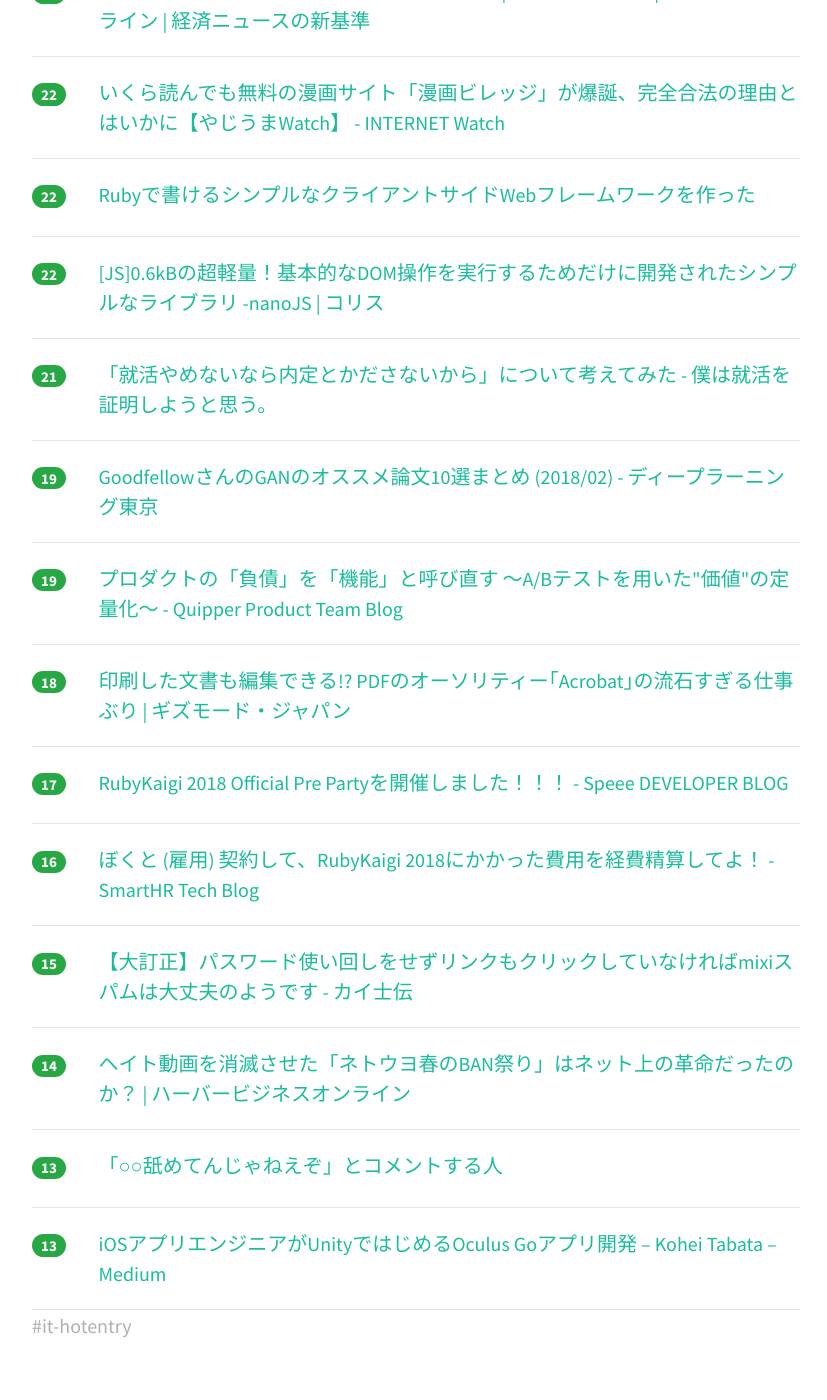
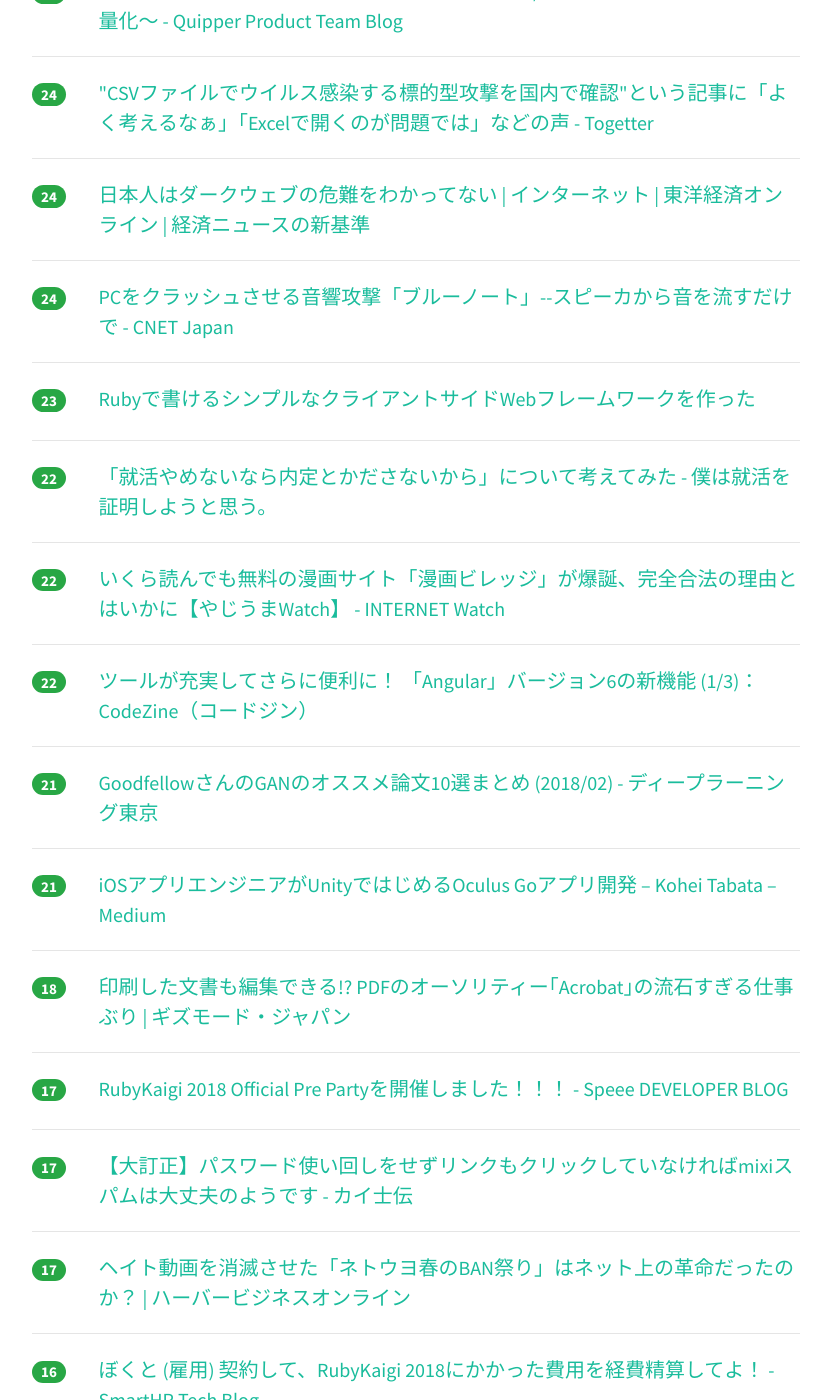
Before and after one commit to yatta47/hatena-matome-site, a Jekyll site: the page built from _posts/2018-05-31-hatena.md, in a window 1280 px wide and 1400 px high, scrolled down 2427 px. Shown: the whole window, without its empty margins (224-1051 px from the left). Built offline with Jekyll 4.4.1, drawn with Linux system fonts in a browser that asks for light colours; nearby versions of some CDN libraries; some of the changed text lies outside the part shown.

Commit message:
Updated 2018-05-31

```diff
--- a/_posts/2018-05-31-hatena.md
+++ b/_posts/2018-05-31-hatena.md
@@ -1,10 +1,10 @@
 ---
 layout: post
 title:  "2018-05-31 はてぶIT"
-date:   2018-05-31 14:02:28
+date:   2018-05-31 15:01:24
 tags: [it-hotentry]
 ---
-35 件のデータあり
+38 件のデータあり
 
 <hr><div class="row">
 <div class="col-1"><span class="badge badge-pill badge-success h2">965</span></div>
@@ -12,33 +12,38 @@ tags: [it-hotentry]
 </div>
 <hr>
 <div class="row">
-<div class="col-1"><span class="badge badge-pill badge-success h2">289</span></div>
+<div class="col-1"><span class="badge badge-pill badge-success h2">348</span></div>
 <div class="col-11"><a href='http://eiki.hatenablog.jp/entry/meteo_fall' target='_blank'>メテオフォール型開発 - 実践ゲーム製作メモ帳2</a></div>
 </div>
 <hr>
 <div class="row">
-<div class="col-1"><span class="badge badge-pill badge-success h2">153</span></div>
+<div class="col-1"><span class="badge badge-pill badge-success h2">165</span></div>
+<div class="col-11"><a href='http://twitter.com/yohei_tsushima/status/1001818238194511874' target='_blank'>つしまようへいさんのツイート: "竹中氏、衝撃的な発言。増やす気満々じゃん。 「これ（高度プロフェッショナル制度）を入れていかないと日本経済の明日はないと風に思うんですね。ま</a></div>
+</div>
+<hr>
+<div class="row">
+<div class="col-1"><span class="badge badge-pill badge-success h2">161</span></div>
 <div class="col-11"><a href='https://amalog.hateblo.jp/entry/kaggle-pandas-tips' target='_blank'>Kaggleで使えるpandasテクニック集 - 天色グラフィティ</a></div>
 </div>
 <hr>
 <div class="row">
-<div class="col-1"><span class="badge badge-pill badge-success h2">148</span></div>
-<div class="col-11"><a href='http://twitter.com/yohei_tsushima/status/1001818238194511874' target='_blank'>つしまようへいさんのツイート: "竹中氏、衝撃的な発言。増やす気満々じゃん。 「これ（高度プロフェッショナル制度）を入れていかないと日本経済の明日はないと風に思うんですね。ま</a></div>
+<div class="col-1"><span class="badge badge-pill badge-success h2">73</span></div>
+<div class="col-11"><a href='http://techlife.cookpad.com/entry/2018/05/31/080000' target='_blank'>オフィス・AWS環境をセキュリティ監視するためのログ収集 - クックパッド開発者ブログ</a></div>
 </div>
 <hr>
 <div class="row">
-<div class="col-1"><span class="badge badge-pill badge-success h2">53</span></div>
+<div class="col-1"><span class="badge badge-pill badge-success h2">68</span></div>
 <div class="col-11"><a href='https://internet.watch.impress.co.jp/docs/special/1124760.html' target='_blank'>6月11日以降、Google Maps APIによる地図表示が薄暗くなる／エラーになるケースも――「Google Maps Platform」移行でいったい何が変わる？　利用者は、APIキーと課金設定の確認を - INTERNET Watch</a></div>
 </div>
 <hr>
 <div class="row">
-<div class="col-1"><span class="badge badge-pill badge-success h2">52</span></div>
-<div class="col-11"><a href='http://techlife.cookpad.com/entry/2018/05/31/080000' target='_blank'>オフィス・AWS環境をセキュリティ監視するためのログ収集 - クックパッド開発者ブログ</a></div>
+<div class="col-1"><span class="badge badge-pill badge-success h2">62</span></div>
+<div class="col-11"><a href='https://mattn.kaoriya.net/software/lang/go/20180531104907.htm' target='_blank'>Big Sky :: Go 言語の非同期パターン</a></div>
 </div>
 <hr>
 <div class="row">
-<div class="col-1"><span class="badge badge-pill badge-success h2">43</span></div>
-<div class="col-11"><a href='https://mattn.kaoriya.net/software/lang/go/20180531104907.htm' target='_blank'>Big Sky :: Go 言語の非同期パターン</a></div>
+<div class="col-1"><span class="badge badge-pill badge-success h2">44</span></div>
+<div class="col-11"><a href='http://careerhack.en-japan.com/report/detail/969' target='_blank'>言葉を曖昧に使うの、やめませんか？ ツイッターを使った“言葉の筋トレ”のススメ | CAREER HACK</a></div>
 </div>
 <hr>
 <div class="row">
@@ -62,18 +67,13 @@ tags: [it-hotentry]
 </div>
 <hr>
 <div class="row">
-<div class="col-1"><span class="badge badge-pill badge-success h2">37</span></div>
-<div class="col-11"><a href='http://careerhack.en-japan.com/report/detail/969' target='_blank'>言葉を曖昧に使うの、やめませんか？ ツイッターを使った“言葉の筋トレ”のススメ | CAREER HACK</a></div>
+<div class="col-1"><span class="badge badge-pill badge-success h2">36</span></div>
+<div class="col-11"><a href='https://mzp.hatenablog.com/entry/2018/05/30/225643' target='_blank'>⏰時短勤務 - みずぴー日記</a></div>
 </div>
 <hr>
 <div class="row">
 <div class="col-1"><span class="badge badge-pill badge-success h2">34</span></div>
 <div class="col-11"><a href='https://speakerdeck.com/terrierscript/frontend-history' target='_blank'>frontend-history // Speaker Deck</a></div>
-</div>
-<hr>
-<div class="row">
-<div class="col-1"><span class="badge badge-pill badge-success h2">34</span></div>
-<div class="col-11"><a href='https://mzp.hatenablog.com/entry/2018/05/30/225643' target='_blank'>⏰時短勤務 - みずぴー日記</a></div>
 </div>
 <hr>
 <div class="row">
@@ -84,6 +84,11 @@ tags: [it-hotentry]
 <div class="row">
 <div class="col-1"><span class="badge badge-pill badge-success h2">32</span></div>
 <div class="col-11"><a href='https://aws.amazon.com/blogs/aws/built-in-authentication-in-alb/' target='_blank'>Simplify Login with Application Load Balancer Built-in Authentication | AWS News Blog</a></div>
+</div>
+<hr>
+<div class="row">
+<div class="col-1"><span class="badge badge-pill badge-success h2">31</span></div>
+<div class="col-11"><a href='https://coliss.com/articles/build-websites/operation/javascript/dom-manipulation-library-nanojs.html' target='_blank'>[JS]0.6kBの超軽量！基本的なDOM操作を実行するためだけに開発されたシンプルなライブラリ -nanoJS | コリス</a></div>
 </div>
 <hr>
 <div class="row">
@@ -107,6 +112,11 @@ tags: [it-hotentry]
 </div>
 <hr>
 <div class="row">
+<div class="col-1"><span class="badge badge-pill badge-success h2">26</span></div>
+<div class="col-11"><a href='http://quipper.hatenablog.com/entry/2018/05/31/080000' target='_blank'>プロダクトの「負債」を「機能」と呼び直す 〜A/Bテストを用いた"価値"の定量化〜 - Quipper Product Team Blog</a></div>
+</div>
+<hr>
+<div class="row">
 <div class="col-1"><span class="badge badge-pill badge-success h2">24</span></div>
 <div class="col-11"><a href='https://togetter.com/li/1232284' target='_blank'>"CSVファイルでウイルス感染する標的型攻撃を国内で確認"という記事に「よく考えるなぁ」「Excelで開くのが問題では」などの声 - Togetter</a></div>
 </div>
@@ -117,33 +127,38 @@ tags: [it-hotentry]
 </div>
 <hr>
 <div class="row">
+<div class="col-1"><span class="badge badge-pill badge-success h2">24</span></div>
+<div class="col-11"><a href='https://japan.cnet.com/article/35120062/' target='_blank'>PCをクラッシュさせる音響攻撃「ブルーノート」--スピーカから音を流すだけで - CNET Japan</a></div>
+</div>
+<hr>
+<div class="row">
+<div class="col-1"><span class="badge badge-pill badge-success h2">23</span></div>
+<div class="col-11"><a href='https://qiita.com/yhara/items/07eeb2c165e35964db76' target='_blank'>Rubyで書けるシンプルなクライアントサイドWebフレームワークを作った</a></div>
+</div>
+<hr>
+<div class="row">
+<div class="col-1"><span class="badge badge-pill badge-success h2">22</span></div>
+<div class="col-11"><a href='http://skogaku.hatenablog.com/entry/2018/05/31/000250' target='_blank'>「就活やめないなら内定とかださないから」について考えてみた - 僕は就活を証明しようと思う。</a></div>
+</div>
+<hr>
+<div class="row">
 <div class="col-1"><span class="badge badge-pill badge-success h2">22</span></div>
 <div class="col-11"><a href='https://internet.watch.impress.co.jp/docs/yajiuma/1124788.html' target='_blank'>いくら読んでも無料の漫画サイト「漫画ビレッジ」が爆誕、完全合法の理由とはいかに【やじうまWatch】 - INTERNET Watch</a></div>
 </div>
 <hr>
 <div class="row">
 <div class="col-1"><span class="badge badge-pill badge-success h2">22</span></div>
-<div class="col-11"><a href='https://qiita.com/yhara/items/07eeb2c165e35964db76' target='_blank'>Rubyで書けるシンプルなクライアントサイドWebフレームワークを作った</a></div>
-</div>
-<hr>
-<div class="row">
-<div class="col-1"><span class="badge badge-pill badge-success h2">22</span></div>
-<div class="col-11"><a href='https://coliss.com/articles/build-websites/operation/javascript/dom-manipulation-library-nanojs.html' target='_blank'>[JS]0.6kBの超軽量！基本的なDOM操作を実行するためだけに開発されたシンプルなライブラリ -nanoJS | コリス</a></div>
+<div class="col-11"><a href='https://codezine.jp/article/detail/10850' target='_blank'>ツールが充実してさらに便利に！ 「Angular」バージョン6の新機能 (1/3)：CodeZine（コードジン）</a></div>
 </div>
 <hr>
 <div class="row">
 <div class="col-1"><span class="badge badge-pill badge-success h2">21</span></div>
-<div class="col-11"><a href='http://skogaku.hatenablog.com/entry/2018/05/31/000250' target='_blank'>「就活やめないなら内定とかださないから」について考えてみた - 僕は就活を証明しようと思う。</a></div>
-</div>
-<hr>
-<div class="row">
-<div class="col-1"><span class="badge badge-pill badge-success h2">19</span></div>
 <div class="col-11"><a href='http://deeplearning.hateblo.jp/entry/2018/04/05/162438' target='_blank'>GoodfellowさんのGANのオススメ論文10選まとめ (2018/02) - ディープラーニング東京</a></div>
 </div>
 <hr>
 <div class="row">
-<div class="col-1"><span class="badge badge-pill badge-success h2">19</span></div>
-<div class="col-11"><a href='http://quipper.hatenablog.com/entry/2018/05/31/080000' target='_blank'>プロダクトの「負債」を「機能」と呼び直す 〜A/Bテストを用いた"価値"の定量化〜 - Quipper Product Team Blog</a></div>
+<div class="col-1"><span class="badge badge-pill badge-success h2">21</span></div>
+<div class="col-11"><a href='https://medium.com/@koheitabata/15394098d68e' target='_blank'>iOSアプリエンジニアがUnityではじめるOculus Goアプリ開発 – Kohei Tabata – Medium</a></div>
 </div>
 <hr>
 <div class="row">
@@ -157,18 +172,18 @@ tags: [it-hotentry]
 </div>
 <hr>
 <div class="row">
-<div class="col-1"><span class="badge badge-pill badge-success h2">16</span></div>
-<div class="col-11"><a href='http://tech.smarthr.jp/entry/2018/05/31/100000' target='_blank'>ぼくと (雇用) 契約して、RubyKaigi 2018にかかった費用を経費精算してよ！ - SmartHR Tech Blog</a></div>
-</div>
-<hr>
-<div class="row">
-<div class="col-1"><span class="badge badge-pill badge-success h2">15</span></div>
+<div class="col-1"><span class="badge badge-pill badge-success h2">17</span></div>
 <div class="col-11"><a href='https://bloggingfrom.tv/wp/2018/05/31/15650' target='_blank'>【大訂正】パスワード使い回しをせずリンクもクリックしていなければmixiスパムは大丈夫のようです - カイ士伝</a></div>
 </div>
 <hr>
 <div class="row">
-<div class="col-1"><span class="badge badge-pill badge-success h2">14</span></div>
+<div class="col-1"><span class="badge badge-pill badge-success h2">17</span></div>
 <div class="col-11"><a href='https://hbol.jp/167028' target='_blank'>ヘイト動画を消滅させた「ネトウヨ春のBAN祭り」はネット上の革命だったのか？ | ハーバービジネスオンライン</a></div>
+</div>
+<hr>
+<div class="row">
+<div class="col-1"><span class="badge badge-pill badge-success h2">16</span></div>
+<div class="col-11"><a href='http://tech.smarthr.jp/entry/2018/05/31/100000' target='_blank'>ぼくと (雇用) 契約して、RubyKaigi 2018にかかった費用を経費精算してよ！ - SmartHR Tech Blog</a></div>
 </div>
 <hr>
 <div class="row">
@@ -178,6 +193,6 @@ tags: [it-hotentry]
 <hr>
 <div class="row">
 <div class="col-1"><span class="badge badge-pill badge-success h2">13</span></div>
-<div class="col-11"><a href='https://medium.com/@koheitabata/15394098d68e' target='_blank'>iOSアプリエンジニアがUnityではじめるOculus Goアプリ開発 – Kohei Tabata – Medium</a></div>
+<div class="col-11"><a href='https://pc.watch.impress.co.jp/docs/news/1124844.html' target='_blank'>Intel、DDR4スロットに挿せる1枚で512GBの「Optane DC」不揮発性メモリ - PC Watch</a></div>
 </div>
 <hr>
```
